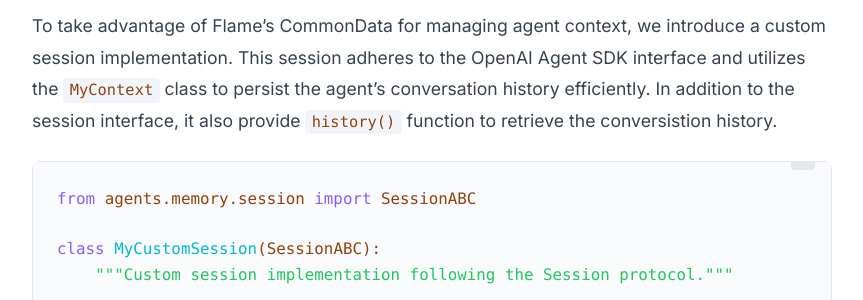
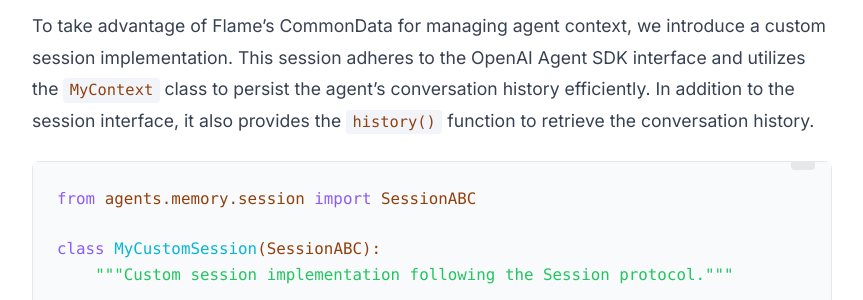
Before and after one commit to xflops/xflops.github.io, a Jekyll site: the page built from _blog/2026-01-05-openai-agent-session-with-flame.md, in a window 1280 px wide. Shown: the part 3065-3365 px from the top of the page, without its empty margins (208-1071 px from the left). Built offline with Jekyll 4.4.1, drawn with Linux system fonts in a browser that asks for light colours.

Commit message:
Merge pull request #15 from xflops-bot/fix-typos
* fix: correct typos in documentation and content

Fixes the following typos:
- 2024-08-01-estimating-the-value-of-pi-using-monte-carlo.md:
  - 'programe's' -> 'program's' (2 occurrences)
  - 'argumment' -> 'argument'
  - 'generte' -> 'generate'
  - 'benifit' -> 'benefit'
  - 'chagned' -> 'changed'
- 2026-01-05-openai-agent-session-with-flame.md:
  - 'conversistion' -> 'conversation'

Closes #14

* fix: address review feedback - additional grammar corrections

* fix: address grammar review comments

---------

Co-authored-by: alice <alice@xflops.io>
Co-authored-by: Charlie (Dev) <charlie@xflops.dev>
Co-authored-by: Alice <alice@example.com>

````diff
--- a/_blog/2026-01-05-openai-agent-session-with-flame.md
+++ b/_blog/2026-01-05-openai-agent-session-with-flame.md
@@ -9,20 +9,20 @@
 
 As more and more agents are being adopted in enterprises, it becomes increasingly important to deploy and manage them using distributed systems such as Kubernetes, Flame, or other cloud solutions. However, running agents remotely in the cloud introduces unique challenges for some fundamental features:
 
-* Running AI agents in the cloud incurs extra costs when they are idle, and conversation history—that is, the agent’s memory—can be lost if the agent shuts down.
-* HITL (Human-in-the-Loop) describes an approach where human operators can intervene or collaborate with AI agents during decision-making. In a cloud environment, it’s important for the agent to not only remain available, but also to persist the conversation history between the human and the agent.
+* Running AI agents in the cloud incurs extra costs when they are idle, and conversation history—that is, the agent's memory—can be lost if the agent shuts down.
+* HITL (Human-in-the-Loop) describes an approach where human operators can intervene or collaborate with AI agents during decision-making. In a cloud environment, it's important for the agent to not only remain available, but also to persist the conversation history between the human and the agent.
 
 Recently, Flame introduced a new feature called CommonData, designed to manage shared data and context across tasks of session. By letting Flame handle this common data, agents can persist the conversation history between humans and agent, ensuring continuity even if the agent is restarted or distributed across nodes. Additionally, CommonData lays the foundation for future agent optimizations, such as enhanced memory and context-aware processing.
 
-In this blog post, we explore how Flame’s CommonData feature works, and demonstrate its integration with the OpenAI Agent SDK’s Session to enable persistent and seamless agent conversations in distributed environments.
+In this blog post, we explore how Flame's CommonData feature works, and demonstrate its integration with the OpenAI Agent SDK's Session to enable persistent and seamless agent conversations in distributed environments.
 
 ## Common Data
 
-Flame's CommonData feature enables sharing data and context across different tasks within a session. In its initial release, CommonData was introduced as a read-only construct. Even with read-only access, it serves several practical scenarios, such as providing the agent’s system prompt or facilitating matrix data sharing during multiplication tasks.
+Flame's CommonData feature enables sharing data and context across different tasks within a session. In its initial release, CommonData was introduced as a read-only construct. Even with read-only access, it serves several practical scenarios, such as providing the agent's system prompt or facilitating matrix data sharing during multiplication tasks.
 
-However, certain scenarios demand that CommonData be writable. Examples include maintaining an agent’s memory across turns, executing Python objects remotely, or enabling reinforcement learning workflows where state must evolve over time.
+However, certain scenarios demand that CommonData be writable. Examples include maintaining an agent's memory across turns, executing Python objects remotely, or enabling reinforcement learning workflows where state must evolve over time.
 
-It’s important to note that CommonData can be large in size. To address this, Flame employs a caching strategy to hold actual data locally, while tasks are scheduled and dispatched using expressions that describe the data (like endpoint references or versioning), rather than transferring large blobs of data directly. The following diagram illustrates how Flame’s CommonData architecture works.
+It's important to note that CommonData can be large in size. To address this, Flame employs a caching strategy to hold actual data locally, while tasks are scheduled and dispatched using expressions that describe the data (like endpoint references or versioning), rather than transferring large blobs of data directly. The following diagram illustrates how Flame's CommonData architecture works.
 
 ![Flame CommonData Architecture](/images/flame_common_data_arch.png)
 
@@ -34,7 +34,7 @@
 
 The ability to implement a **custom Session** allows developers to handle advanced memory management needs, fine-tune performance, and integrate features like Human-in-the-Loop (HITL) workflows, auditing, or multi-agent collaboration.
 
-By connecting the Session abstraction with Flame’s CommonData, you enable your agent to seamlessly persist and retrieve memory (conversation history, state, context) in a distributed environment. This not only allows continuity of experience across agent restarts and across cluster nodes, but also provides a natural foundation for implementing strong HITL workflows: both human and agent can share and mutate context safely and efficiently.
+By connecting the Session abstraction with Flame's CommonData, you enable your agent to seamlessly persist and retrieve memory (conversation history, state, context) in a distributed environment. This not only allows continuity of experience across agent restarts and across cluster nodes, but also provides a natural foundation for implementing strong HITL workflows: both human and agent can share and mutate context safely and efficiently.
 
 The next section demonstrates a straightforward example of how to integrate a custom Session backed by Flame's CommonData, enabling robust memory management and persistent HITL support.
 
@@ -43,7 +43,7 @@
 
 ### Agent Data Struct
 
-To streamline context management in this sample agent, a `MyContext` class is introduced. The `prompt` attribute stores the agent’s system prompt, while `messages` maintains the conversation history, enabling the agent to keep track of all exchanges seamlessly.
+To streamline context management in this sample agent, a `MyContext` class is introduced. The `prompt` attribute stores the agent's system prompt, while `messages` maintains the conversation history, enabling the agent to keep track of all exchanges seamlessly.
 
 
 ```python
@@ -53,7 +53,7 @@
     messages: List[str] = None
 ```
 
-To take advantage of Flame’s CommonData for managing agent context, we introduce a custom session implementation. This session adheres to the OpenAI Agent SDK interface and utilizes the `MyContext` class to persist the agent’s conversation history efficiently. In addition to the session interface, it also provide `history()` function to retrieve the conversistion history.
+To take advantage of Flame's CommonData for managing agent context, we introduce a custom session implementation. This session adheres to the OpenAI Agent SDK interface and utilizes the `MyContext` class to persist the agent's conversation history efficiently. In addition to the session interface, it also provides the `history()` function to retrieve the conversation history.
 
 ```python
 from agents.memory.session import SessionABC
@@ -91,7 +91,8 @@
 
 ### Agent Client
 
-In the agent client, a new session is created with the system prompt in `MyContext` if no session ID is provided; otherwise, an existing session is opened. After sending a question to the agent and receiving an answer, the code retrieves the common data (i.e., `MyContext`) using the `session.common_data()` API. Finally, it prints out the session’s conversation history for review.
+
+In the agent client, a new session is created with the system prompt in `MyContext` if no session ID is provided; otherwise, an existing session is opened. After sending a question to the agent and receiving an answer, the code retrieves the common data (i.e., `MyContext`) using the `session.common_data()` API. Finally, it prints out the session's conversation history for review.
 
 ```python
     if ssn_id:
@@ -114,6 +115,7 @@
     else:
         print("No history!")
 ```
+
 
 ### Agent service
 
@@ -199,6 +201,8 @@
  openai-agent-J1E9PE  Open   openai-agent  1      0        0        1        0       08:05:43
 ```
 
+
+
 5. Talk with agent in existing session
 
 ```shell
````
Also changed, not shown: other parts of _blog/2026-01-05-openai-agent-session-with-flame.md (+1 -1 lines), _blog/2024-08-01-estimating-the-value-of-pi-using-monte-carlo.md (+9 -7 lines).
